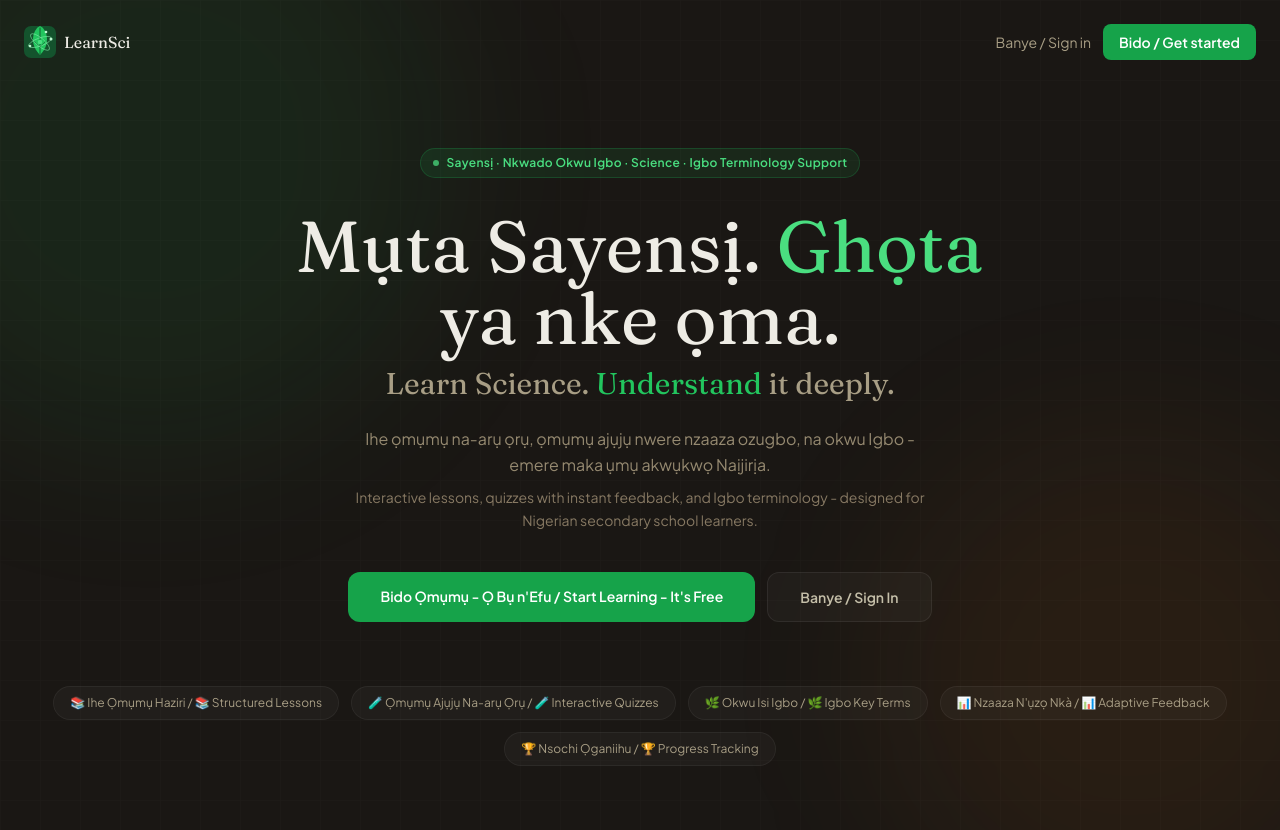
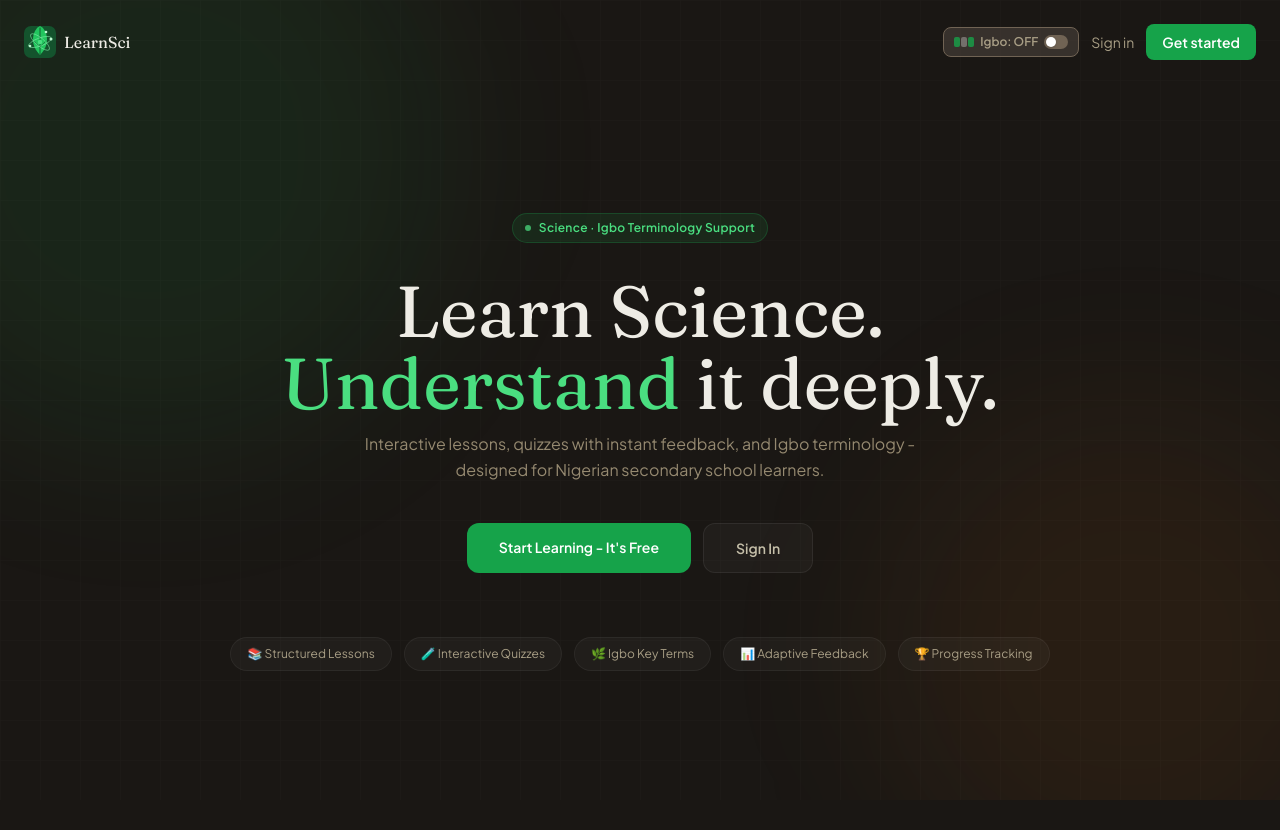
Before and after one commit to vin-jex/LearnSci, a Next.js app: page / in a window 1280 px wide. After the commit the page ends 800 px from the top, so only its background shows below. Built offline with nearby package versions, Linux system fonts and the light colour scheme; no server answers.

Commit message:
chore: add toggle to landing page

```diff
--- a/app/page.tsx
+++ b/app/page.tsx
@@ -1,17 +1,12 @@
+"use client";
+
 import Link from "next/link";
-import { getServerSession } from "next-auth";
-import { authOptions } from "@/lib/auth";
-import { redirect } from "next/navigation";
 import Image from "next/image";
+import { useAppSelector } from "@/lib/store/hooks";
+import { LandingLanguageToggle } from "@/components/landing/landing-language-toggle";
 
-// Note: This is a server component - Igbo toggle only applies to client components.
-// The landing page uses static bilingual content arrays so both languages are always shown,
-// OR you can wrap in a client component. Here we keep it as a clean server page and let
-// the user switch language once they enter the app.
-
-export default async function HomePage() {
-  const session = await getServerSession(authOptions);
-  if (session) redirect("/dashboard");
+export default function HomePage() {
+  const isIgbo = useAppSelector((s) => s.igbo.isVisible);
 
   const features = [
     { en: "📚 Structured Lessons", ig: "📚 Ihe Ọmụmụ Haziri" },
@@ -53,18 +48,22 @@ export default async function HomePage() {
             LearnSci
           </span>
         </Link>
+
         <div className='flex items-center gap-3'>
+          <LandingLanguageToggle />
+
           <Link
             href='/login'
             className='text-sm text-ink-400 hover:text-ink-200 font-body transition-colors'
           >
-            Banye / Sign in
+            {isIgbo ? "Banye" : "Sign in"}
           </Link>
+
           <Link
             href='/register'
-            className='text-sm bg-forest-600 hover:bg-forest-500 text-white font-body font-semibold px-4 py-2 rounded-lg transition-colors duration-200'
+            className='hidden md:block text-sm bg-forest-600 hover:bg-forest-500 text-white font-body font-semibold px-4 py-2 rounded-lg transition-colors duration-200'
           >
-            Bido / Get started
+            {isIgbo ? "Bido" : "Get started"}
           </Link>
         </div>
       </nav>
@@ -73,26 +72,30 @@ export default async function HomePage() {
         <div className='inline-flex items-center gap-2 px-3 py-1.5 rounded-full bg-forest-500/10 border border-forest-500/20 mb-8 animate-fade-up'>
           <div className='w-1.5 h-1.5 rounded-full bg-forest-400 animate-pulse' />
           <span className='text-xs font-semibold text-forest-400 tracking-wide'>
-            Sayensị · Nkwado Okwu Igbo · Science · Igbo Terminology Support
+            {isIgbo
+              ? "Sayensị · Nkwado Okwu Igbo"
+              : "Science · Igbo Terminology Support"}
           </span>
         </div>
 
         <h1 className='font-display text-5xl md:text-7xl text-ink-100 leading-tight max-w-3xl mb-3 animate-fade-up'>
-          Mụta Sayensị. <span className='text-forest-400'>Ghọta</span> ya nke
-          ọma.
+          {isIgbo ? (
+            <>
+              Mụta Sayensị. <span className='text-forest-400'>Ghọta</span> ya
+              nke ọma.
+            </>
+          ) : (
+            <>
+              Learn Science. <span className='text-forest-400'>Understand</span>{" "}
+              it deeply.
+            </>
+          )}
         </h1>
-        <p className='font-display text-2xl md:text-3xl text-ink-400 leading-tight max-w-3xl mb-6 animate-fade-up'>
-          Learn Science. <span className='text-forest-500'>Understand</span> it
-          deeply.
-        </p>
 
-        <p className='text-base text-ink-500 font-body max-w-xl leading-relaxed mb-2 animate-fade-up'>
-          Ihe ọmụmụ na-arụ ọrụ, ọmụmụ ajụjụ nwere nzaaza ozugbo, na okwu Igbo -
-          emere maka ụmụ akwụkwọ Naịjirịa.
-        </p>
-        <p className='text-sm text-ink-600 font-body max-w-xl leading-relaxed mb-10 animate-fade-up'>
-          Interactive lessons, quizzes with instant feedback, and Igbo
-          terminology - designed for Nigerian secondary school learners.
+        <p className='text-base text-ink-500 font-body max-w-xl leading-relaxed mb-10 animate-fade-up'>
+          {isIgbo
+            ? "Ihe ọmụmụ na-arụ ọrụ, ọmụmụ ajụjụ nwere nzaaza ozugbo, na okwu Igbo - emere maka ụmụ akwụkwọ Naịjirịa."
+            : "Interactive lessons, quizzes with instant feedback, and Igbo terminology - designed for Nigerian secondary school learners."}
         </p>
 
         <div className='flex flex-col sm:flex-row gap-3 animate-fade-up'>
@@ -100,13 +103,14 @@ export default async function HomePage() {
             href='/register'
             className='px-8 py-3.5 bg-forest-600 hover:bg-forest-500 text-white font-body font-semibold rounded-xl transition-colors duration-200 text-sm'
           >
-            Bido Ọmụmụ - Ọ Bụ n&apos;Efu / Start Learning - It&apos;s Free
+            {isIgbo ? "Bido Ọmụmụ - Ọ Bụ n'Efu" : "Start Learning - It's Free"}
           </Link>
+
           <Link
             href='/login'
             className='px-8 py-3.5 glass-card hover:bg-white/5 text-ink-300 font-body font-semibold rounded-xl transition-colors duration-200 text-sm'
           >
-            Banye / Sign In
+            {isIgbo ? "Banye" : "Sign In"}
           </Link>
         </div>
 
@@ -116,7 +120,7 @@ export default async function HomePage() {
               key={f.en}
               className='px-4 py-2 rounded-full glass-card text-xs font-body text-ink-400 border border-white/5'
             >
-              {f.ig} / {f.en}
+              {isIgbo ? f.ig : f.en}
             </span>
           ))}
         </div>
--- /dev/null
+++ b/components/landing/landing-language-toggle.tsx
@@ -0,0 +1,51 @@
+"use client";
+
+import { useTranslation } from "@/lib/hooks/useTranslation";
+import { useAppDispatch, useAppSelector } from "@/lib/store/hooks";
+import { toggleIgbo } from "@/lib/store/slices/igboSlice";
+
+export function LandingLanguageToggle() {
+  const dispatch = useAppDispatch();
+  const isIgbo = useAppSelector((s) => s.igbo.isVisible);
+  const { t } = useTranslation();
+
+  return (
+    <button
+      onClick={() => dispatch(toggleIgbo())}
+      title={isIgbo ? "Hide Igbo" : "Show Igbo"}
+      className={`
+      inline-flex items-center gap-1.5 rounded-lg border transition-all duration-200
+      px-2 py-1 sm:px-2.5 sm:py-1.5
+      ${
+        isIgbo
+          ? "bg-earth-400/15 border-earth-400/30 text-earth-300 hover:bg-earth-400/20"
+          : "bg-ink-900/60 border-ink-700 text-ink-400 hover:border-ink-600 hover:text-ink-300"
+      }
+    `}
+    >
+      <span className='flex items-center gap-px shrink-0'>
+        <span className='w-1.5 h-2.5 rounded-sm bg-forest-600 opacity-80' />
+        <span className='w-1.5 h-2.5 rounded-sm bg-white opacity-30' />
+        <span className='w-1.5 h-2.5 rounded-sm bg-forest-600 opacity-80' />
+      </span>
+
+      <span className='block text-xs font-semibold font-body'>
+        {isIgbo ? t("lesson.igboOn") : t("lesson.igboOff")}
+      </span>
+
+      <span
+        className={`
+      relative inline-flex w-6 h-3.5 rounded-full transition-colors duration-200 shrink-0
+      ${isIgbo ? "bg-earth-500" : "bg-ink-700"}
+    `}
+      >
+        <span
+          className={`
+        absolute top-0.5 w-2.5 h-2.5 rounded-full bg-white shadow transition-transform duration-200
+        ${isIgbo ? "translate-x-3" : "translate-x-0.5"}
+      `}
+        />
+      </span>
+    </button>
+  );
+}
```
